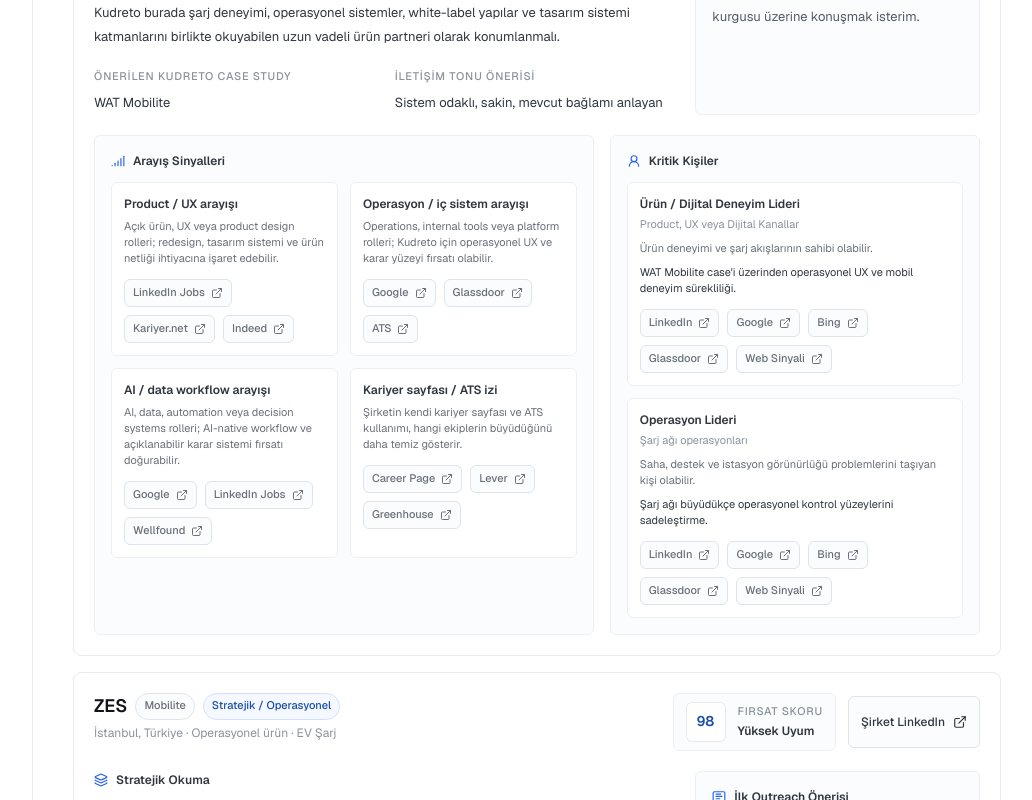
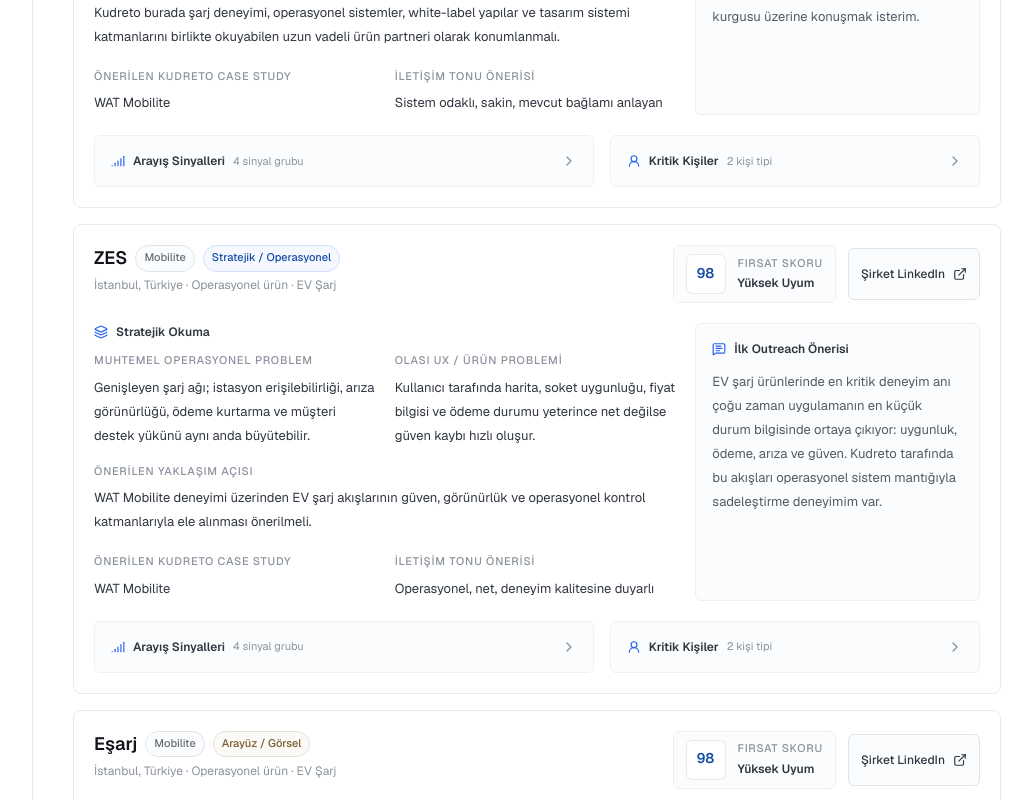
Before and after one commit to kudretocom/kudreto-sales-intelligence-admin, a Next.js app: page / in a window 1280 px wide. Shown: the part 920-1720 px from the top of the page, without its empty margins (239-1271 px from the left). Built offline with nearby package versions, Linux system fonts and the light colour scheme.

Commit message:
Collapse research sections

```diff
--- a/app/page.tsx
+++ b/app/page.tsx
@@ -4,6 +4,7 @@
   Activity,
   Building2,
   ChevronDown,
+  ChevronRight,
   CircleDot,
   ExternalLink,
   FileText,
@@ -275,6 +276,9 @@
 }
 
 function IntelligenceResult({ card }: { card: IntelligenceCard }) {
+  const [isSignalsOpen, setIsSignalsOpen] = useState(false);
+  const [isPeopleOpen, setIsPeopleOpen] = useState(false);
+
   return (
     <article className="group rounded-lg border border-[#e8eaee] bg-white p-5 transition duration-200 hover:border-[#d5dce5] hover:shadow-[0_22px_60px_rgba(15,23,42,0.055)]">
       <div className="flex flex-wrap items-start justify-between gap-4">
@@ -335,9 +339,14 @@
       </div>
 
       <div className="mt-5 grid gap-4 xl:grid-cols-[minmax(0,1.35fr)_minmax(0,1fr)]">
-        <section className="rounded-md border border-[#edf0f3] bg-[#fbfcfd] p-4">
-          <SectionTitle icon={Signal} label="Arayış Sinyalleri" />
-          <div className="mt-3 grid gap-3 md:grid-cols-2">
+        <CollapsiblePanel
+          icon={Signal}
+          isOpen={isSignalsOpen}
+          meta={`${getOpportunitySignals(card).length} sinyal grubu`}
+          title="Arayış Sinyalleri"
+          onToggle={() => setIsSignalsOpen((current) => !current)}
+        >
+          <div className="grid gap-3 md:grid-cols-2">
             {getOpportunitySignals(card).map((signal) => (
                 <div key={`${card.companyName}-${signal.label}`} className="rounded-md border border-[#edf0f3] bg-white p-3">
                   <div className="text-[12px] font-semibold text-[#303640]">{signal.label}</div>
@@ -355,11 +364,16 @@
                 </div>
             ))}
           </div>
-        </section>
+        </CollapsiblePanel>
 
-        <section className="rounded-md border border-[#edf0f3] bg-[#fbfcfd] p-4">
-          <SectionTitle icon={UserRound} label="Kritik Kişiler" />
-          <div className="mt-3 grid gap-3 md:grid-cols-2 xl:grid-cols-1">
+        <CollapsiblePanel
+          icon={UserRound}
+          isOpen={isPeopleOpen}
+          meta={`${card.decisionMakers.length} kişi tipi`}
+          title="Kritik Kişiler"
+          onToggle={() => setIsPeopleOpen((current) => !current)}
+        >
+          <div className="grid gap-3 md:grid-cols-2 xl:grid-cols-1">
             {card.decisionMakers.map((person) => (
               <div key={`${card.companyName}-${person.name}`} className="rounded-md border border-[#edf0f3] bg-white p-3">
                 <div className="min-w-0">
@@ -378,9 +392,44 @@
               </div>
             ))}
           </div>
-        </section>
+        </CollapsiblePanel>
       </div>
     </article>
+  );
+}
+
+function CollapsiblePanel({
+  children,
+  icon: Icon,
+  isOpen,
+  meta,
+  onToggle,
+  title,
+}: {
+  children: React.ReactNode;
+  icon: LucideIcon;
+  isOpen: boolean;
+  meta: string;
+  onToggle: () => void;
+  title: string;
+}) {
+  return (
+    <section className="rounded-md border border-[#edf0f3] bg-[#fbfcfd]">
+      <button
+        aria-expanded={isOpen}
+        className="flex w-full items-center justify-between gap-3 p-4 text-left"
+        onClick={onToggle}
+      >
+        <span className="flex min-w-0 items-center gap-2">
+          <Icon className="size-3.5 text-[#2563eb]" />
+          <span className="text-[12px] font-semibold text-[#303640]">{title}</span>
+          <span className="hidden text-[11px] text-[#8a929d] sm:inline">{meta}</span>
+        </span>
+        <ChevronRight className={cn("size-4 text-[#8a929d] transition", isOpen && "rotate-90")} />
+      </button>
+
+      {isOpen ? <div className="border-t border-[#edf0f3] p-4">{children}</div> : null}
+    </section>
   );
 }
 
```
Lines whose indentation alone changed are shown as unchanged.
